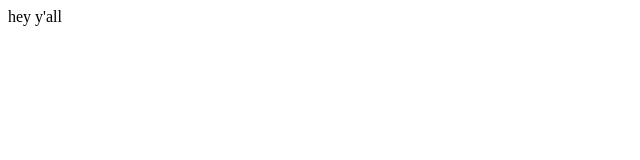
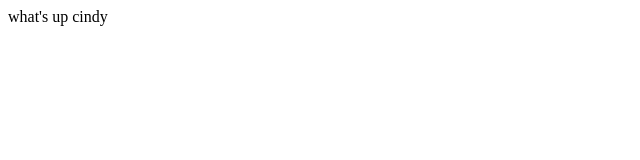
Before and after one commit to navaliora/cindysTest, a website: page public_html/index.html in a window 1280 px wide. Shown: the full height of the page, 0-640 px from the left. Drawn offline with Linux system fonts and the light colour scheme.

Commit message:
hey cindy

```diff
--- a/public_html/index.html
+++ b/public_html/index.html
@@ -11,6 +11,6 @@
         <meta name="viewport" content="width=device-width, initial-scale=1.0">
     </head>
     <body>
-        <div>hey y'all</div>
+        <div>what's up cindy</div>
     </body>
 </html>
```
